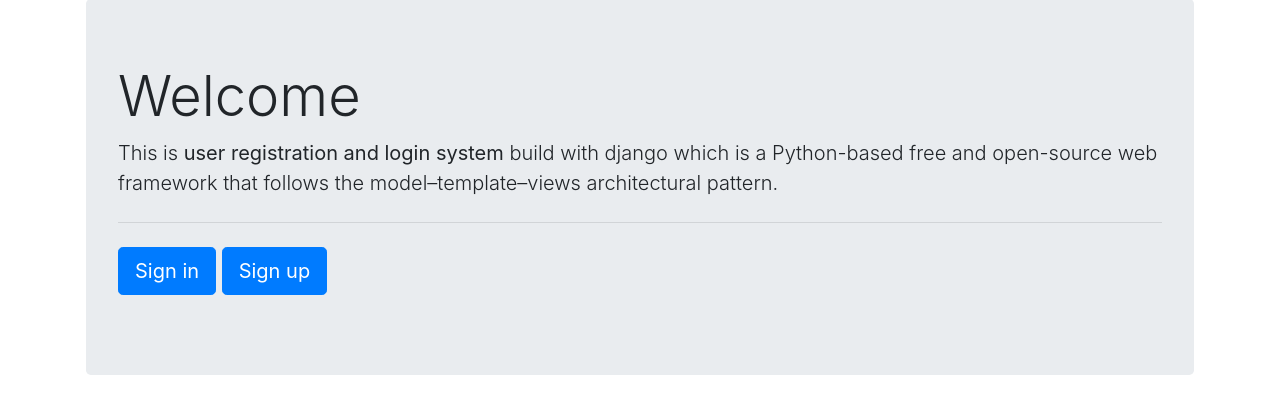
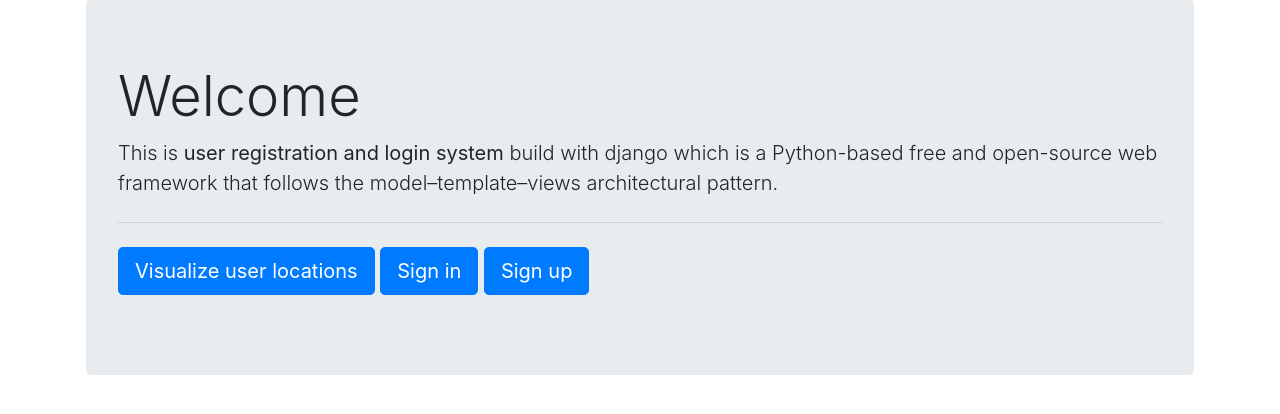
Before and after one commit to NEDJIMAbelgacem/DjangoUserProfileApp, a Django app: page / in a window 1280 px wide. Shown: the part 89-503 px from the top of the page. Run offline with Django 4.2, Linux system fonts and the light colour scheme; some libraries are stand-ins or nearby versions.

Commit message:
Add user locations page

```diff
--- a/user_portfolio/admin.py
+++ b/user_portfolio/admin.py
@@ -1,6 +1,7 @@
 from django.contrib import admin
-from .models import Profile, LoggedInUsers
+from .models import Profile, LoggedInUsers, UserLocationsModel
 
 # Register your models here.
 admin.site.register(Profile)
 admin.site.register(LoggedInUsers)
+admin.site.register(UserLocationsModel)
--- a/user_portfolio/templates/user_portfolio/base.html
+++ b/user_portfolio/templates/user_portfolio/base.html
@@ -12,6 +12,7 @@
     <link rel="stylesheet" href="https://use.fontawesome.com/releases/v5.8.2/css/all.css" integrity="sha384-oS3vJWv+0UjzBfQzYUhtDYW+Pj2yciDJxpsK1OYPAYjqT085Qq/1cq5FLXAZQ7Ay" crossorigin="anonymous">
 
     {{ profile_form.media }}
+    {{ user_locations_form.media }}
 
     <title>{% block title %} {% endblock %} </title>
 </head>
--- a/user_portfolio/templates/user_portfolio/home.html
+++ b/user_portfolio/templates/user_portfolio/home.html
@@ -9,6 +9,7 @@
         </p>
         <hr class="my-4">
         <p class="lead">
+            <a class="btn btn-primary btn-lg" href="{% url 'user_locations' %}" role="button">Visualize user locations</a>
             {% if user.is_authenticated %}
                 <a class="btn btn-primary btn-lg" href="{% url 'users-profile' %}" >Profile</a>
                 <a class="btn btn-primary btn-lg" href="{% url 'logout' %}" role="button">Logout</a>
@@ -16,6 +17,7 @@
                 <a class="btn btn-primary btn-lg" href="{% url 'login' %}" role="button">Sign in</a>
                 <a class="btn btn-primary btn-lg" href="{% url 'users-register' %}" role="button">Sign up</a>
             {% endif %}
+
         </p>
     </div>
 
--- a/user_portfolio/urls.py
+++ b/user_portfolio/urls.py
@@ -1,6 +1,6 @@
 from django.urls import path, include
 from django.contrib.auth import views as auth_views
-from .views import home, RegisterView, CustomLoginView, profile, ChangePasswordView
+from .views import home, RegisterView, CustomLoginView, profile, ChangePasswordView, user_locations
 from user_portfolio.forms import LoginForm
 from django.conf import settings
 from django.conf.urls.static import static
@@ -13,4 +13,5 @@ urlpatterns = [
     path('logout/', auth_views.LogoutView.as_view(template_name='user_portfolio/logout.html'), name='logout'),
     path('profile/', profile, name='users-profile'),
     path('password-change/', ChangePasswordView.as_view(), name='password_change'),
+    path('user_locations/', user_locations, name="user_locations" ),
 ] + static(settings.MEDIA_URL, document_root=settings.MEDIA_ROOT)
--- a/user_portfolio/views.py
+++ b/user_portfolio/views.py
@@ -1,3 +1,4 @@
+from pyexpat import model
 from django.shortcuts import render, redirect
 from django.contrib import messages
 from django.views import View
@@ -6,8 +7,14 @@ from django.urls import reverse_lazy
 from django.contrib.messages.views import SuccessMessageMixin
 from django.contrib.auth.decorators import login_required
 from django.contrib.auth import authenticate, login
+from django.contrib.gis.forms import OSMWidget
+from django.contrib.gis.geos import Point
+from django.contrib.gis.geos.collections import MultiPoint
+from .models import UserLocationsModel
 
-from .forms import RegisterForm, LoginForm, UpdateUserForm, UpdateProfileForm
+from user_portfolio.models import Profile
+
+from .forms import RegisterForm, LoginForm, UpdateUserForm, UpdateProfileForm, DisplayUserLocationsForm
 
 def home(request):
     return render(request, 'user_portfolio/home.html')
@@ -87,3 +94,12 @@ class ChangePasswordView(SuccessMessageMixin, PasswordChangeView):
     template_name = 'user_portfolio/change_password.html'
     success_message = "Successfully Changed Your Password"
     success_url = reverse_lazy('users-home')
+
+
+def user_locations(request):
+    points_list = [p.location for p in Profile.objects.all()]
+    model = UserLocationsModel()
+    model.user_locations = MultiPoint( *points_list )
+
+    user_locations_form = DisplayUserLocationsForm(instance=model)
+    return render(request, 'user_portfolio/user_locations.html', {"user_locations_form": user_locations_form})
```
Also changed, not shown: user_portfolio/forms.py (+10 -2 lines), user_portfolio/models.py (+8 -0 lines), user_portfolio/templates/user_portfolio/user_locations.html (added, +18 -0 lines), user_portfolio/migrations/0005_userlocationsmodel.py (added), user_portfolio/migrations/0006_alter_userlocationsmodel_user_locations.py (added), user_portfolio/migrations/0007_alter_userlocationsmodel_user_locations.py (added), user_portfolio/migrations/0008_alter_userlocationsmodel_user_locations.py (added), user_portfolio/migrations/0009_alter_userlocationsmodel_user_locations.py (added).
